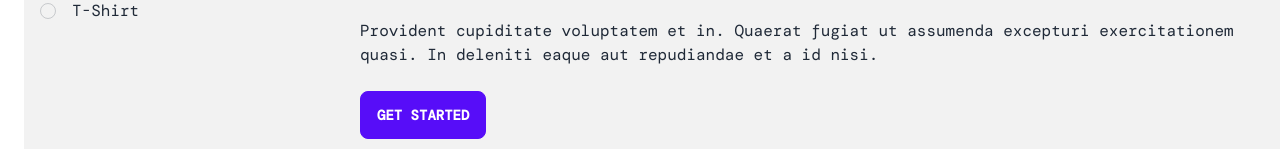
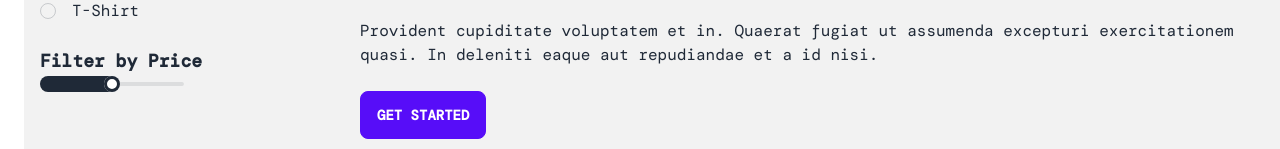
Before and after one commit to rakibulhasan933/ecommerce-react-app, a React (Create React App) app: page / in a window 1280 px wide. Shown: the part 2356-2505 px from the top of the page. Built offline with nearby package versions, Linux system fonts and the light colour scheme; a web font is replaced by a local one.

Commit message:
[ADD] filter

```diff
--- a/src/components/Products/Products.js
+++ b/src/components/Products/Products.js
@@ -5,8 +5,8 @@ const Products = () => {
 		<div className="m-6 hero bg-base-200">
 			<div className="flex flex-col lg:flex-row">
 				<div className='p-4 basis-1/4'>
-					<h1 className='text-lg font-semibold '>Products Categories</h1>
 					<div className="form-control">
+						<h1 className='text-lg font-semibold '>Products Categories</h1>
 						<label className="flex items-center cursor-pointer">
 							<input type="checkbox" className="checkbox checkbox-xs" />
 							<span className="ml-4">Jacket</span>
@@ -15,6 +15,10 @@ const Products = () => {
 							<input type="checkbox" className="checkbox checkbox-xs" />
 							<span className="ml-4 ">T-Shirt</span>
 						</label>
+					</div>
+					<div className="my-6">
+						<h1 className='text-lg font-semibold'>Filter by Price</h1>
+						<input type="range" min="0" max="100" className="w-1/2 range range-xs" />
 					</div>
 				</div>
 				<div className='p-4 basis-3/4'>
```
